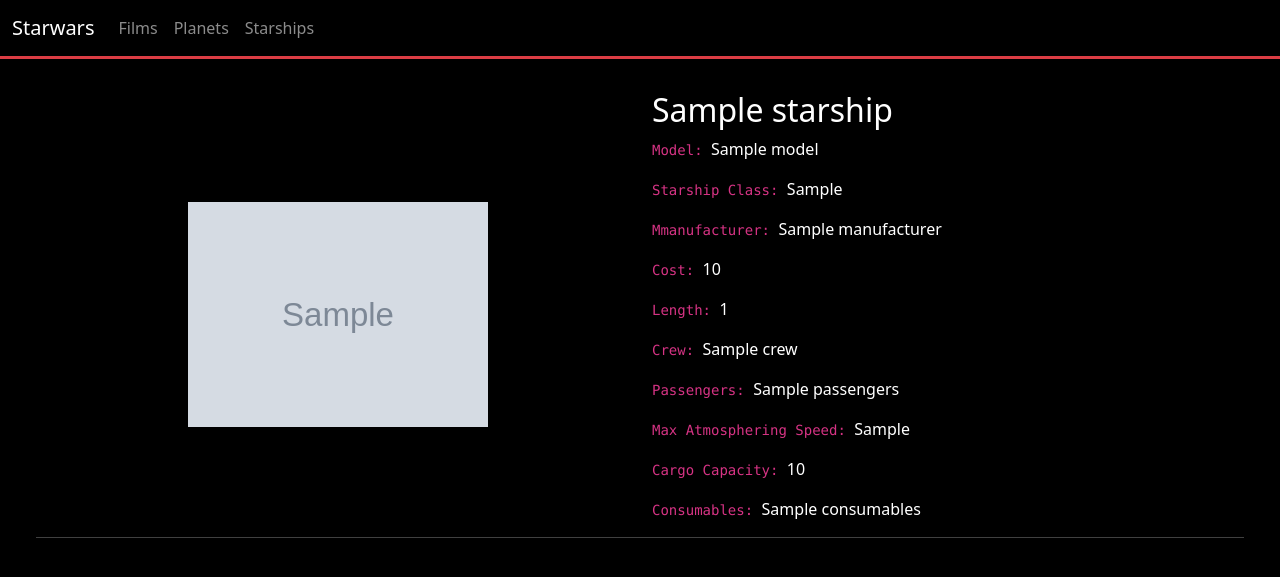
After one commit to steven-sl/starwars, a Django app: template starwars/templates/starships.html in a window 1280 px wide. The commit adds this page. Shown: the top 577 px of the page. Run offline with Django 4.2, Linux system fonts and the light colour scheme; the template is opened without the code that fills it: most values are stand-ins (such as "Sample title", 1, 10 or a date in 2020); grey boxes marked "Sample" are stand-in pictures.

Commit message:
Add Starships list view

```diff
--- a/starwars/templates/navbar.html
+++ b/starwars/templates/navbar.html
@@ -12,6 +12,9 @@
           <li class="nav-item">
             <a class="nav-link" aria-current="page" href="{% url 'starwars:planets'%}">Planets</a>
           </li>
+          <li class="nav-item">
+            <a class="nav-link" aria-current="page" href="{% url 'starwars:starships'%}">Starships</a>
+          </li>
         </ul>
       </div>
     </div>
--- /dev/null
+++ b/starwars/templates/starships.html
@@ -0,0 +1,44 @@
+{% extends 'static_block.html' %}
+{% block content %}
+
+{% load static %}
+
+<!-- <h1 class="display-3 text-center section-title">Planets</h1> -->
+<br>
+
+    {% for starship in starships_list %}
+    <div class="container-fluid px-5 py-2">
+        <div class="row planet_desc">
+            <!-- <hr> -->
+          <div class="col-xl-6 col-lg-6 col-md-6 d-flex align-items-center justify-content-center">
+            <img src="{% static starship.img_url %}" alt="responsive webite" class="img-fluid " style="width:300px">
+          </div>
+          <div class="col-xl-6 col-lg-6 col-md-6">
+            <h2>{{starship.name}}</h2>
+            <p><code>Model: </code> {{starship.model}}</p>
+            <p><code>Starship Class: </code> {{starship.starship_class}}</p>
+            <p><code>Mmanufacturer: </code> {{starship.manufacturer}}</p>
+            <p><code>Cost: </code> {{starship.cost_in_credits}}</p>
+            <p><code>Length: </code> {{starship.length}}</p>
+            <p><code>Crew: </code> {{starship.crew}}</p>
+            <p><code>Passengers: </code> {{starship.passengers}}</p>
+            <p><code>Max Atmosphering Speed: </code> {{starship.max_atmosphering_speed}}</p>
+            <p><code>Cargo Capacity: </code> {{starship.cargo_capacity}}</p>
+            <p><code>Consumables: </code> {{starship.consumables}}</p>
+
+
+            <!-- <p>residents : {{planet.residents }}</p> -->
+            <!-- <p>films  : {{planet.films  }}</p> -->
+
+          </div>
+          <hr>
+        </div>
+      </div>
+      {% endfor %}
+
+
+{% endblock %}
+
+{% block script %}
+
+{% endblock %}
--- a/starwars/urls.py
+++ b/starwars/urls.py
@@ -7,5 +7,7 @@ urlpatterns = [
 
     path('film/<int:episode_id>/', def_view.film_view, name="film_view"),
     path('planets/', def_view.planets, name="planets"),
+    path('starships/', def_view.starships, name="starships"),
+
 
 ]
--- a/starwars/views/def_view.py
+++ b/starwars/views/def_view.py
@@ -1,5 +1,5 @@
 from django.shortcuts import render
-from ..api.swapi import get_sw_films, get_sw_planets
+from ..api.swapi import get_sw_films, get_sw_planets, get_sw_starships
 import urllib.request, json
 
 # Create your views here.
@@ -60,3 +60,7 @@ def film_view(request, episode_id):
 def planets(request):
     planets_list = get_sw_planets()
     return render(request, 'planets.html', locals())
+
+def starships(request):
+    starships_list = get_sw_starships()
+    return render(request, 'starships.html', locals())
```
Also changed, not shown: starwars/api/swapi.py (+15 -0 lines).
